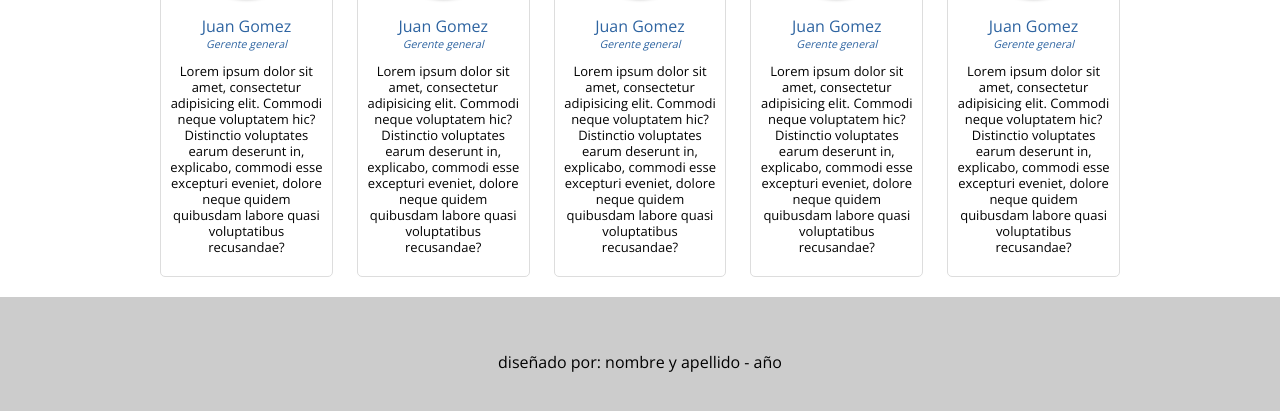
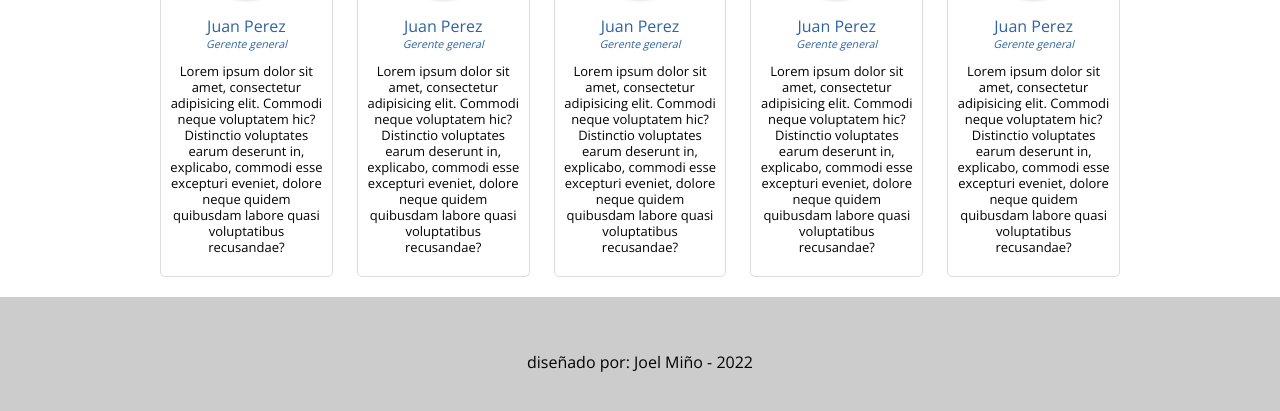
Before and after one commit to Joelmino/EntregaModulo1, a plain HTML site: page nosotros.html in a window 1280 px wide. Shown: the part 517-928 px from the top of the page. Drawn offline with nearby package versions, Linux system fonts and the light colour scheme.

Commit message:
correccion

```diff
--- a/nosotros.html
+++ b/nosotros.html
@@ -42,31 +42,31 @@
             <div class="personas">
                 <div class="persona">
                     <img src="img/nosotros/nosotros1.jpg" alt="">
-                    <h5>Juan Gomez</h5>
+                    <h5>Juan Perez</h5>
                     <h6>Gerente general</h6>
                     <p>Lorem ipsum dolor sit amet, consectetur adipisicing elit. Commodi neque voluptatem hic? Distinctio voluptates earum deserunt in, explicabo, commodi esse excepturi eveniet, dolore neque quidem quibusdam labore quasi voluptatibus recusandae?</p>
                 </div>
                 <div class="persona">
                     <img src="img/nosotros/nosotros2.jpg" alt="">
-                    <h5>Juan Gomez</h5>
+                    <h5>Juan Perez</h5>
                     <h6>Gerente general</h6>
                     <p>Lorem ipsum dolor sit amet, consectetur adipisicing elit. Commodi neque voluptatem hic? Distinctio voluptates earum deserunt in, explicabo, commodi esse excepturi eveniet, dolore neque quidem quibusdam labore quasi voluptatibus recusandae?</p>
                 </div>
                 <div class="persona">
                     <img src="img/nosotros/nosotros3.jpg" alt="">
-                    <h5>Juan Gomez</h5>
+                    <h5>Juan Perez</h5>
                     <h6>Gerente general</h6>
                     <p>Lorem ipsum dolor sit amet, consectetur adipisicing elit. Commodi neque voluptatem hic? Distinctio voluptates earum deserunt in, explicabo, commodi esse excepturi eveniet, dolore neque quidem quibusdam labore quasi voluptatibus recusandae?</p>
                 </div>
                 <div class="persona">
                     <img src="img/nosotros/nosotros4.jpg" alt="">
-                    <h5>Juan Gomez</h5>
+                    <h5>Juan Perez</h5>
                     <h6>Gerente general</h6>
                     <p>Lorem ipsum dolor sit amet, consectetur adipisicing elit. Commodi neque voluptatem hic? Distinctio voluptates earum deserunt in, explicabo, commodi esse excepturi eveniet, dolore neque quidem quibusdam labore quasi voluptatibus recusandae?</p>
                 </div>
                 <div class="persona">
                     <img src="img/nosotros/nosotros5.jpg" alt="">
-                    <h5>Juan Gomez</h5>
+                    <h5>Juan Perez</h5>
                     <h6>Gerente general</h6>
                     <p>Lorem ipsum dolor sit amet, consectetur adipisicing elit. Commodi neque voluptatem hic? Distinctio voluptates earum deserunt in, explicabo, commodi esse excepturi eveniet, dolore neque quidem quibusdam labore quasi voluptatibus recusandae?</p>
                 </div>
@@ -74,7 +74,7 @@
         </section>
     </main>
     <footer>
-        <p>diseñado por: nombre y apellido - año</p>
+        <p>diseñado por: Joel Miño - 2022</p>
     </footer>
 
 </body>
```
Also changed, not shown: contacto.html (+1 -1 lines), galeria.html (+1 -1 lines), index.html (+1 -1 lines), servicios.html (+1 -1 lines).
